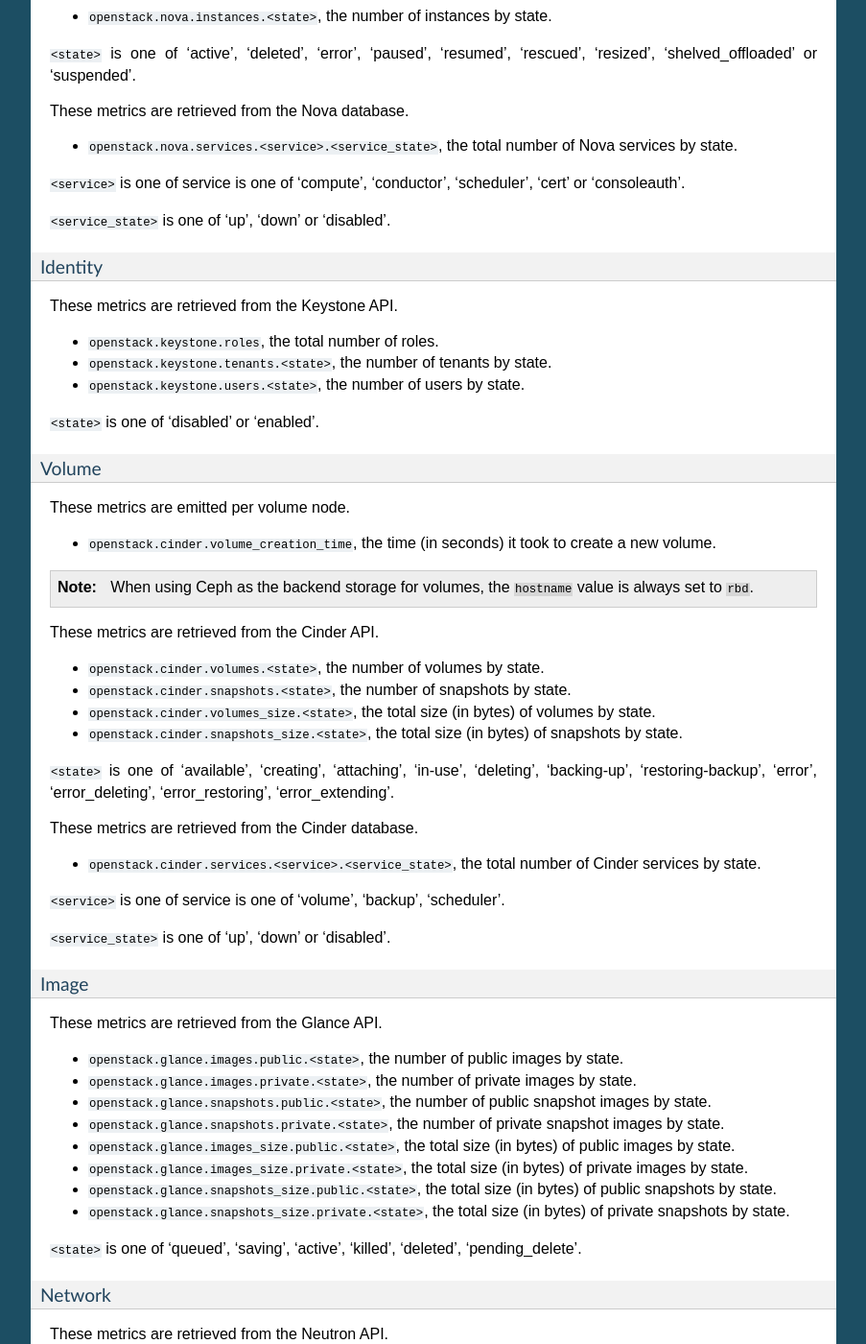
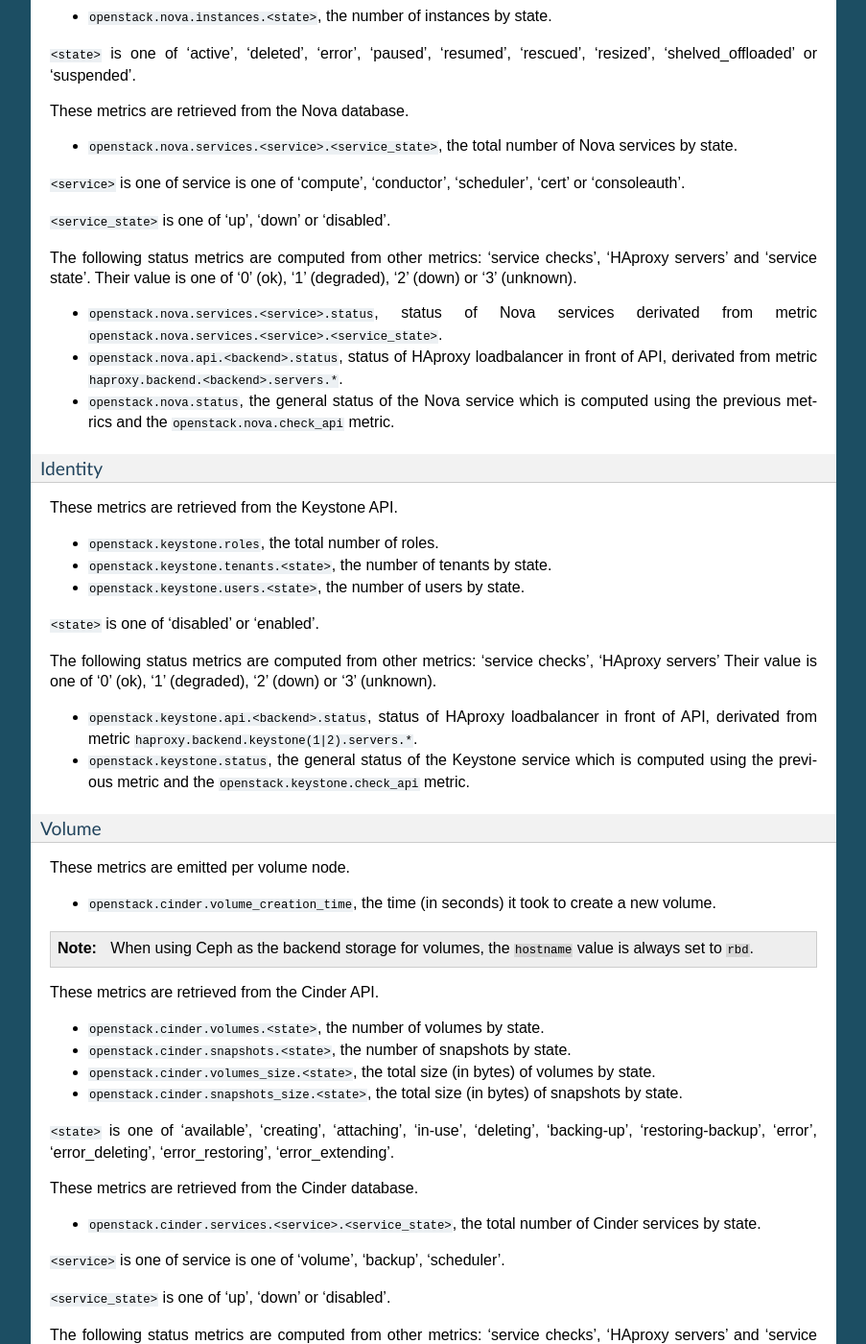
Before and after one commit to openstack-archive/fuel-plugin-lma-collector, a Sphinx documentation site: the page built from doc/source/metrics.rst, in a window 1280 px wide and 1400 px high, scrolled down 8404 px. Shown: the whole window at 96% size, without its empty margins (198-1101 px from the left). Built offline with Sphinx 7.4.7, drawn with Linux system fonts in a browser that asks for light colours; some of the changed text lies outside the part shown.

Commit message:
Add service status metrics
The Heka filter computes status of Openstack services and emit 2 kind of messages:
- metrics status: the general status of the service, HAproxy backend
  server status, and per service/agent status when available (nova, cinder, neutron).
- annotations with status transition description, these annotations will
  be handled by a futur filter to fill the influxdb and enable
  annotation on Grafana graphs. To notice that annotations are only
  emitted by Heka filter from where the "vip__public" pacemaker resource is
  active.

The general status of a service is determined depending on underliying
status emitted within this kind of metrics:
- API checks: openstack.<service>.check_api
- HAproxy backend states: haproxy.backend.<backend>.server.(up|down)
- service/agent states for nova, cinder, neutron:
  openstack.<service>.(services|agents).(up|down)

Status is one of OK, DEGRADED, DOWN, UNKNOWN.

Change-Id: Ifa34edadce87e1ecdd131315462f80b49c7edd6d

```diff
--- a/doc/source/metrics/openstack.rst
+++ b/doc/source/metrics/openstack.rst
@@ -38,6 +38,12 @@
 
 ``<service_state>`` is one of 'up', 'down' or 'disabled'.
 
+The following status metrics are computed from other metrics: 'service checks', 'HAproxy servers' and 'service state'.
+Their value is one of '0' (ok), '1' (degraded), '2' (down) or '3' (unknown).
+
+* ``openstack.nova.services.<service>.status``, status of Nova services derivated from metric ``openstack.nova.services.<service>.<service_state>``.
+* ``openstack.nova.api.<backend>.status``, status of HAproxy loadbalancer in front of API, derivated from metric ``haproxy.backend.<backend>.servers.*``.
+* ``openstack.nova.status``, the general status of the Nova service which is computed using the previous metrics and the ``openstack.nova.check_api`` metric.
 
 Identity
 ^^^^^^^^
@@ -49,6 +55,12 @@
 * ``openstack.keystone.users.<state>``, the number of users by state.
 
 ``<state>`` is one of 'disabled' or 'enabled'.
+
+The following status metrics are computed from other metrics: 'service checks', 'HAproxy servers'
+Their value is one of '0' (ok), '1' (degraded), '2' (down) or '3' (unknown).
+
+* ``openstack.keystone.api.<backend>.status``, status of HAproxy loadbalancer in front of API, derivated from metric ``haproxy.backend.keystone(1|2).servers.*``.
+* ``openstack.keystone.status``, the general status of the Keystone service which is computed using the previous metric and the ``openstack.keystone.check_api`` metric.
 
 Volume
 ^^^^^^
@@ -77,6 +89,12 @@
 
 ``<service_state>`` is one of 'up', 'down' or 'disabled'.
 
+The following status metrics are computed from other metrics: 'service checks', 'HAproxy servers' and 'service state'.
+Their value is one of '0' (ok), '1' (degraded), '2' (down) or '3' (unknown).
+
+* ``openstack.cinder.services.<service>.status``, status of Cinder services derivated from metric ``openstack.cinder.services.<service>.<service_state>``.
+* ``openstack.cinder.api.<backend>.status``, status of HAproxy loadbalancer in front of API, derivated from metric ``haproxy.backend.cinder-api.servers.*``.
+* ``openstack.cinder.status``, the general status of the Cinder service which is computed using the previous metrics and the ``openstack.cinder.check_api`` metric.
 
 Image
 ^^^^^
@@ -93,6 +111,12 @@
 * ``openstack.glance.snapshots_size.private.<state>``, the total size (in bytes) of private snapshots by state.
 
 ``<state>`` is one of 'queued', 'saving', 'active', 'killed', 'deleted', 'pending_delete'.
+
+The following status metrics are computed from other metrics: 'service checks' and 'HAproxy servers'.
+Their value is one of '0' (ok), '1' (degraded), '2' (down) or '3' (unknown).
+
+* ``openstack.glance.api.<backend>.status``, status of HAproxy loadbalancer in front of API, derivated from metric ``haproxy.backend.glance-(api|registry).servers.*``.
+* ``openstack.glance.status``, the general status of the Glance service which is computed using the previous metric and the ``openstack.glance.check_api`` metric.
 
 Network
 ^^^^^^^
@@ -123,6 +147,12 @@
 
 ``<agent_state>`` is one of 'up', 'down' or 'disabled'.
 
+The following status metrics are computed from other metrics: 'service checks', 'HAproxy servers' and 'agent states'.
+Their value is one of '0' (ok), '1' (degraded), '2' (down) or '3' (unknown).
+
+* ``openstack.neutron.agents.<agent_type>.status``, status of Neutron services derivated from metric ``openstack.neutron.agents.<agent_type>.<agent_state>``.
+* ``openstack.neutron.api.neutron.status``, status of HAproxy loadbalancer in front of API, derivated from metric ``haproxy.backend.neutron.servers.*``.
+* ``openstack.neutron.status``, the general status of the Neutron service which is computed using the previous metrics and the ``openstack.neutron.check_api`` metric.
 
 API response times
 ^^^^^^^^^^^^^^^^^^
```
Also changed, not shown: 5 other files.
